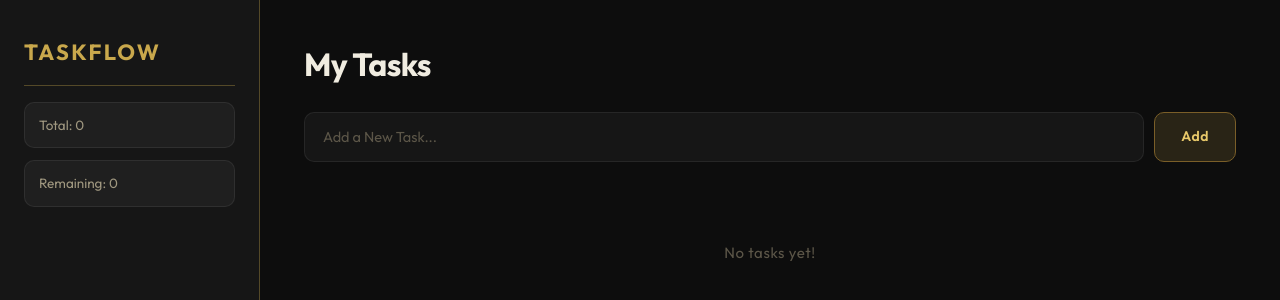
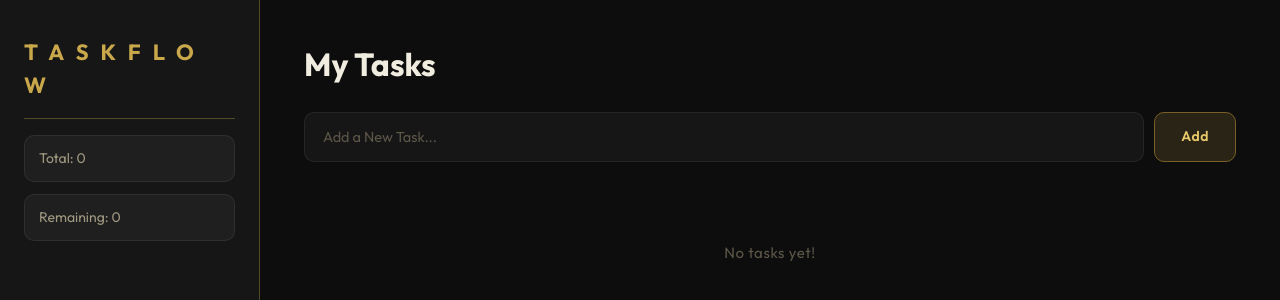
Before and after one commit to Olukolade238/to-do-app, a React (Create React App) app: page / in a window 1280 px wide. Shown: the top 300 px of the page. Built offline with nearby package versions, Linux system fonts and the light colour scheme.

Commit message:
Working on Styling

```diff
--- a/src/css/index.css
+++ b/src/css/index.css
@@ -51,7 +51,7 @@ body {
   font-size: 22px;
   font-weight: 700;
   color: var(--gold);
-  letter-spacing: 0.1em;
+  letter-spacing: 12px;
   text-transform: uppercase;
   padding-bottom: 16px;
   border-bottom: 1px solid var(--border-gold);
@@ -60,7 +60,7 @@ body {
 
 .sidebar p {
   color: var(--text-2);
-  font-size: 13.5px;
+  font-size: 14px;
   padding: 12px 14px;
   background: var(--surface-2);
   border-radius: 10px;
@@ -88,15 +88,10 @@ body {
   scrollbar-color: var(--surface-3) transparent;
 }
 
-.main::-webkit-scrollbar { width: 5px; }
-.main::-webkit-scrollbar-track { background: transparent; }
-.main::-webkit-scrollbar-thumb { background: var(--surface-3); border-radius: 99px; }
-
 h1 {
   font-size: 32px;
   font-weight: 700;
   color: var(--text-1);
-  letter-spacing: -0.02em;
   margin-bottom: 24px;
 }
 
```
